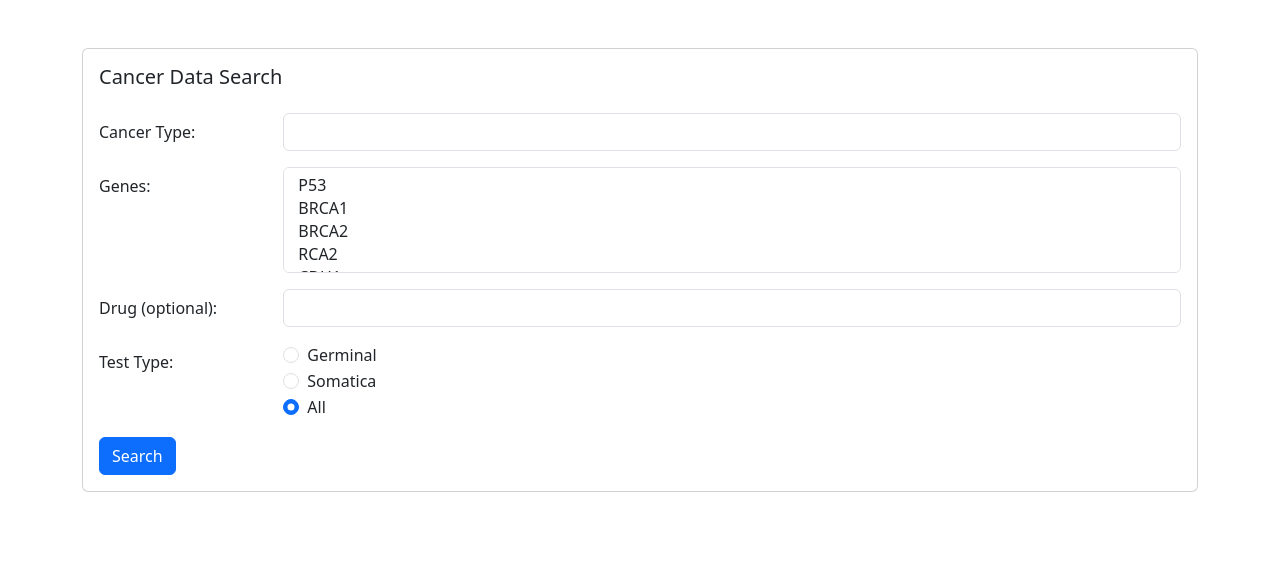
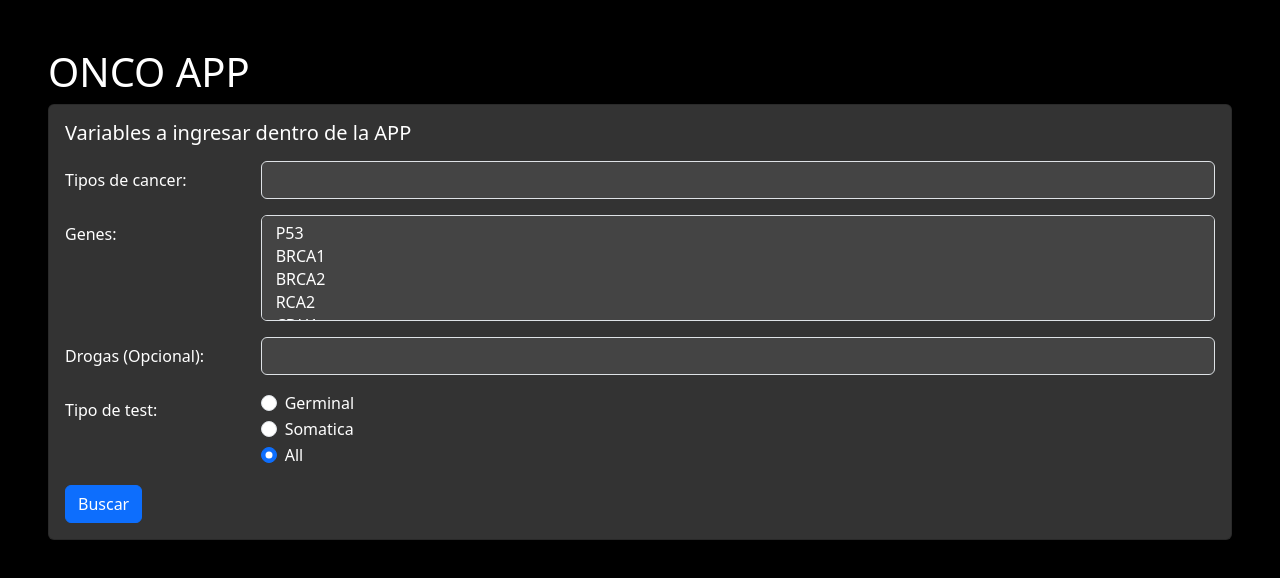
Before and after one commit to Bastianmoral/Dummy_frontend_medapp, a React (Create React App) app: page / in a window 1280 px wide. Shown: the top 578 px of the page. Built offline with nearby package versions, Linux system fonts and the light colour scheme.

Commit message:
Cambiando estilo del dummy y referencias en ingles

```diff
--- a/src/App.css
+++ b/src/App.css
@@ -1,3 +1,5 @@
+
+
 .App {
   text-align: center;
 }
@@ -12,27 +14,3 @@
     animation: App-logo-spin infinite 20s linear;
   }
 }
-
-.App-header {
-  background-color: #282c34;
-  min-height: 100vh;
-  display: flex;
-  flex-direction: column;
-  align-items: center;
-  justify-content: center;
-  font-size: calc(10px + 2vmin);
-  color: white;
-}
-
-.App-link {
-  color: #61dafb;
-}
-
-@keyframes App-logo-spin {
-  from {
-    transform: rotate(0deg);
-  }
-  to {
-    transform: rotate(360deg);
-  }
-}
--- a/src/App.js
+++ b/src/App.js
@@ -32,13 +32,13 @@ function App() {
     cancerGeneDrug: [
       {
         cancer: "Cancer de pulmón",
-        gene: "BRCA1",
+        genes: ["BRCA1"],
         drug: "Drogita A",
         tests: ["test_bc01"],
       },
       {
         cancer: "Cancer de mama",
-        gene: "BRCA2",
+        genes: ["BRCA2"],
         drug: "Drogita B",
         tests: ["test_bc02", "test_gc"],
       },
@@ -59,12 +59,20 @@ function App() {
 
   const handleSubmit = (e) => {
     e.preventDefault();
+    if (!cancer || genes.length === 0) {
+      alert(
+        "Por favor, selecciona al menos un tipo de cáncer y uno o más genes."
+      );
+      return;
+    }
+
     const filteredData = dummyData.cancerGeneDrug.filter(
       (item) =>
-        item.cancer === cancer &&
-        genes.every((gene) => item.gene.includes(gene)) &&
-        (!drug || item.drug === drug)
+        item.cancer.toLowerCase() === cancer.toLowerCase() &&
+        genes.every((gene) => item.genes.includes(gene)) &&
+        (!drug || item.drug.toLowerCase() === drug.toLowerCase())
     );
+
     const result = {
       filteredData,
       tests: filteredData.flatMap((item) =>
@@ -78,18 +86,31 @@ function App() {
         dummyData.availability.find((avail) => avail.drug === item.drug)
       ),
     };
+
     setResults(result);
   };
 
   return (
-    <Container className='mt-5'>
-      <Card>
+    <Container
+      fluid
+      className='p-5'
+      style={{
+        backgroundColor: "#000",
+        color: "#fff",
+        minHeight: "100vh", // Cambiar Height a minHeight
+        width: "100%", // Cambiar width a 100%
+      }}
+    >
+      <h1>ONCO APP</h1>
+      <Card style={{ backgroundColor: "#333", color: "#fff" }}>
         <Card.Body>
-          <Card.Title className='mb-4'>Cancer Data Search</Card.Title>
+          <Card.Title className='mb-3'>
+            Variables a ingresar dentro de la APP
+          </Card.Title>
           <Form onSubmit={handleSubmit}>
             <Form.Group as={Row} className='mb-3'>
               <Form.Label column sm={2}>
-                Cancer Type:
+                Tipos de cancer:
               </Form.Label>
               <Col sm={10}>
                 <Form.Control
@@ -97,6 +118,7 @@ function App() {
                   value={cancer}
                   onChange={(e) => setCancer(e.target.value)}
                   list='cancer-list'
+                  style={{ backgroundColor: "#444", color: "#fff" }}
                 />
                 <datalist id='cancer-list'>
                   {dummyData.cancers.map((c, index) => (
@@ -115,6 +137,7 @@ function App() {
                   multiple
                   value={genes}
                   onChange={handleGeneChange}
+                  style={{ backgroundColor: "#444", color: "#fff" }}
                 >
                   {dummyData.genes.map((g, index) => (
                     <option key={index} value={g}>
@@ -126,7 +149,7 @@ function App() {
             </Form.Group>
             <Form.Group as={Row} className='mb-3'>
               <Form.Label column sm={2}>
-                Drug (optional):
+                Drogas (Opcional):
               </Form.Label>
               <Col sm={10}>
                 <Form.Control
@@ -134,6 +157,7 @@ function App() {
                   value={drug}
                   onChange={(e) => setDrug(e.target.value)}
                   list='drug-list'
+                  style={{ backgroundColor: "#444", color: "#fff" }}
                 />
                 <datalist id='drug-list'>
                   {dummyData.drugs.map((d, index) => (
@@ -144,7 +168,7 @@ function App() {
             </Form.Group>
             <Form.Group as={Row} className='mb-3'>
               <Form.Label column sm={2}>
-                Test Type:
+                Tipo de test:
               </Form.Label>
               <Col sm={10}>
                 <Form.Check
@@ -154,6 +178,7 @@ function App() {
                   value='Germinal'
                   checked={testType === "Germinal"}
                   onChange={handleTestTypeChange}
+                  style={{ color: "#fff" }}
                 />
                 <Form.Check
                   type='radio'
@@ -162,6 +187,7 @@ function App() {
                   value='Somatica'
                   checked={testType === "Somatica"}
                   onChange={handleTestTypeChange}
+                  style={{ color: "#fff" }}
                 />
                 <Form.Check
                   type='radio'
@@ -170,25 +196,44 @@ function App() {
                   value=''
                   checked={testType === ""}
                   onChange={handleTestTypeChange}
+                  style={{ color: "#fff" }}
                 />
               </Col>
             </Form.Group>
             <Button variant='primary' type='submit'>
-              Search
+              Buscar
             </Button>
           </Form>
         </Card.Body>
       </Card>
-      {results && (
-        <Card className='mt-4'>
+      {results && results.filteredData.length === 0 && (
+        <Card
+          className='mt-4'
+          style={{ backgroundColor: "#ff0000", color: "#fff" }}
+        >
           <Card.Body>
-            <Card.Title>Results:</Card.Title>
+            <Card.Title>Sin resultados</Card.Title>
+            <p>
+              No hay coincidencias para las variables de búsqueda
+              proporcionadas.
+            </p>
+          </Card.Body>
+        </Card>
+      )}
+      {results && results.filteredData.length > 0 && (
+        <Card
+          className='mt-4'
+          style={{ backgroundColor: "#333", color: "#fff" }}
+        >
+          <Card.Body>
+            <Card.Title>Resultados:</Card.Title>
             <div>
-              <h5>Cancer and Gene Matches:</h5>
+              <h5>Relación entre variables (Gen y cancer):</h5>
               <ul>
                 {results.filteredData.map((item, index) => (
                   <li key={index}>
-                    Cancer: {item.cancer}, Gene: {item.gene}, Drug: {item.drug}
+                    Cancer: {item.cancer}, Gen: {item.genes.join(", ")}, Droga:{" "}
+                    {item.drug}
                   </li>
                 ))}
               </ul>
@@ -198,19 +243,19 @@ function App() {
               <ul>
                 {results.tests.map((test, index) => (
                   <li key={index}>
-                    Test Code: {test.code}, Genes: {test.genes.join(", ")},
-                    Type: {test.Zygocity}
+                    Código del tes: {test.code}, Genes: {test.genes.join(", ")},
+                    Tipo: {test.Zygocity}
                   </li>
                 ))}
               </ul>
             </div>
             <div>
-              <h5>Drug Availability:</h5>
+              <h5>Disponibilidad de la droga en el ISP:</h5>
               <ul>
                 {results.availability.map((avail, index) => (
                   <li key={index}>
-                    Drug: {avail.drug}, Available:{" "}
-                    {avail.available ? "Yes" : "No"}
+                    Droga: {avail.drug}, Disponible en Chile:{" "}
+                    {avail.available ? "Sí" : "No"}
                   </li>
                 ))}
               </ul>
```
Also changed, not shown: src/styles.css (added).
